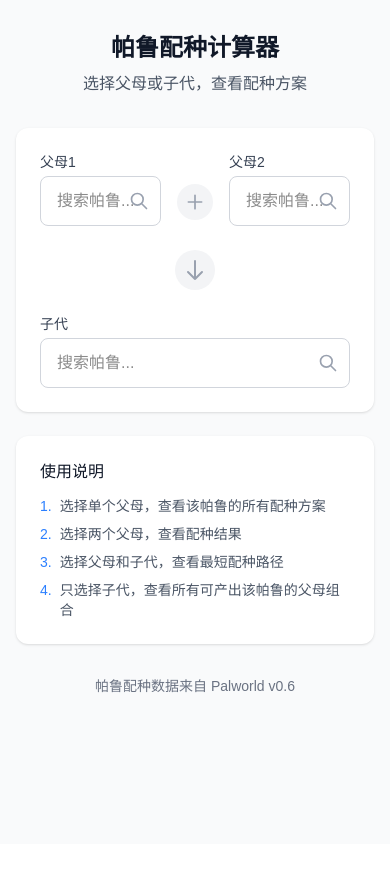
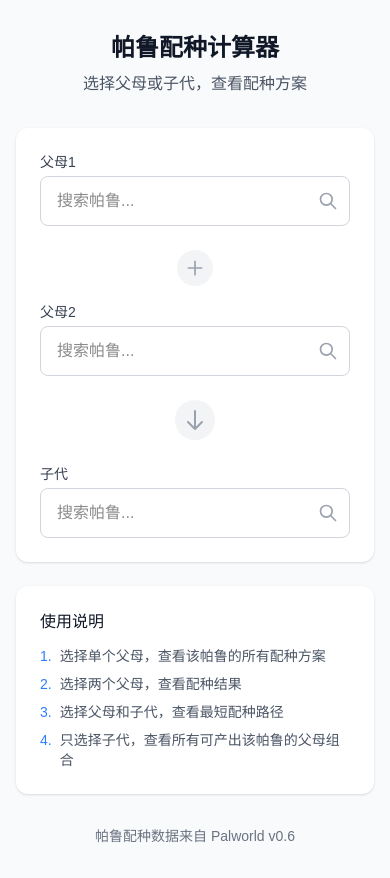
Before and after one commit to Pollo3470/palworld-egg-calculator-cc, a Next.js app: page / in a window 390 px wide. Before the commit the page ends 844 px from the top, so only its background shows below. Built offline with nearby package versions, Linux system fonts and the light colour scheme.

Commit message:
feat: 优化父母选择器在移动端的布局

```diff
--- a/src/app/page.tsx
+++ b/src/app/page.tsx
@@ -131,8 +131,8 @@ export default function Home() {
         <div className="bg-white rounded-xl shadow-sm p-6 mb-6">
           <div className="space-y-6">
             {/* 父母选择行 */}
-            <div className="flex items-start gap-4">
-              <div className="flex-1">
+            <div className="flex flex-col md:flex-row items-center md:items-start gap-4">
+              <div className="w-full md:flex-1">
                 <PalSelector
                   value={parent1}
                   onChange={handleParent1Change}
@@ -142,7 +142,7 @@ export default function Home() {
               </div>
 
               {/* 加号 */}
-              <div className="flex items-center justify-center pt-8">
+              <div className="flex items-center justify-center pt-2 md:pt-8">
                 <div className="p-2 bg-gray-100 rounded-full">
                   <svg
                     className="w-5 h-5 text-gray-400"
@@ -160,7 +160,7 @@ export default function Home() {
                 </div>
               </div>
 
-              <div className="flex-1">
+              <div className="w-full md:flex-1">
                 <PalSelector
                   value={parent2}
                   onChange={handleParent2Change}
```
